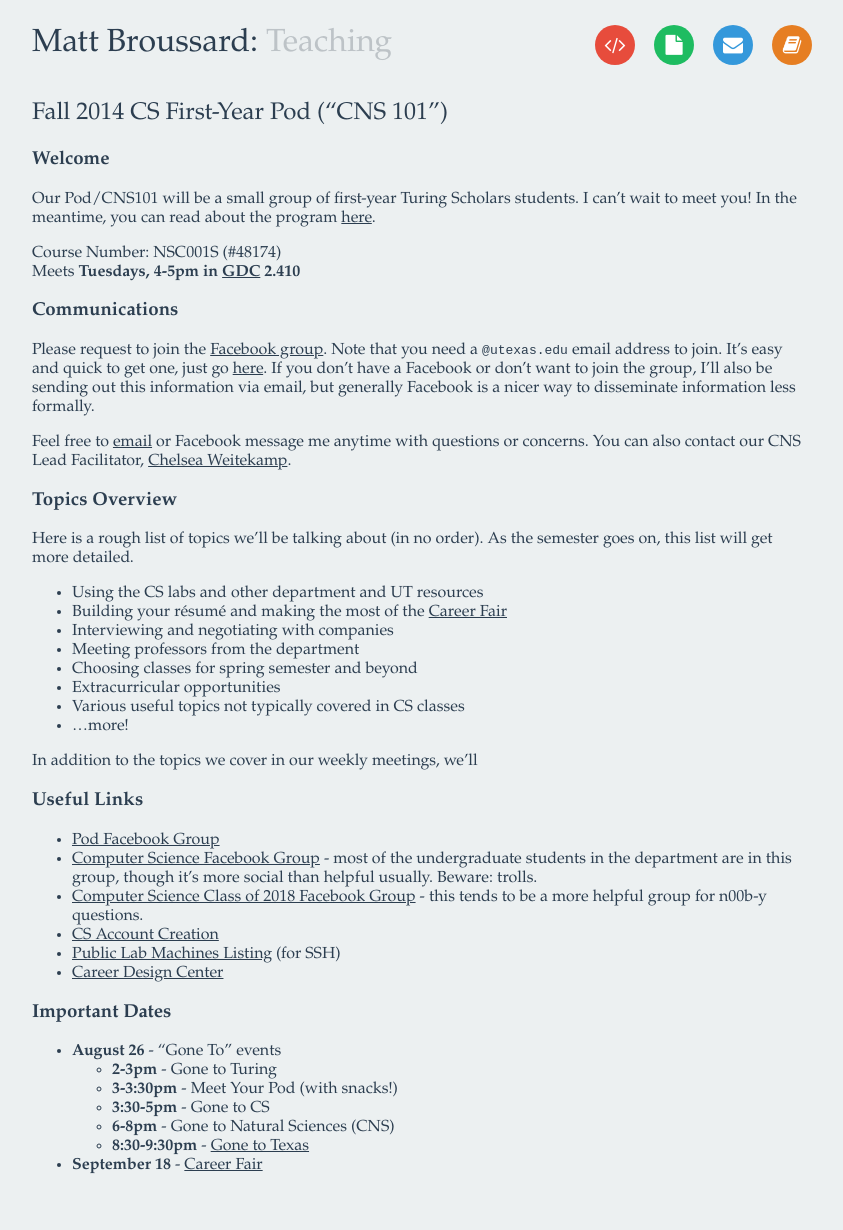
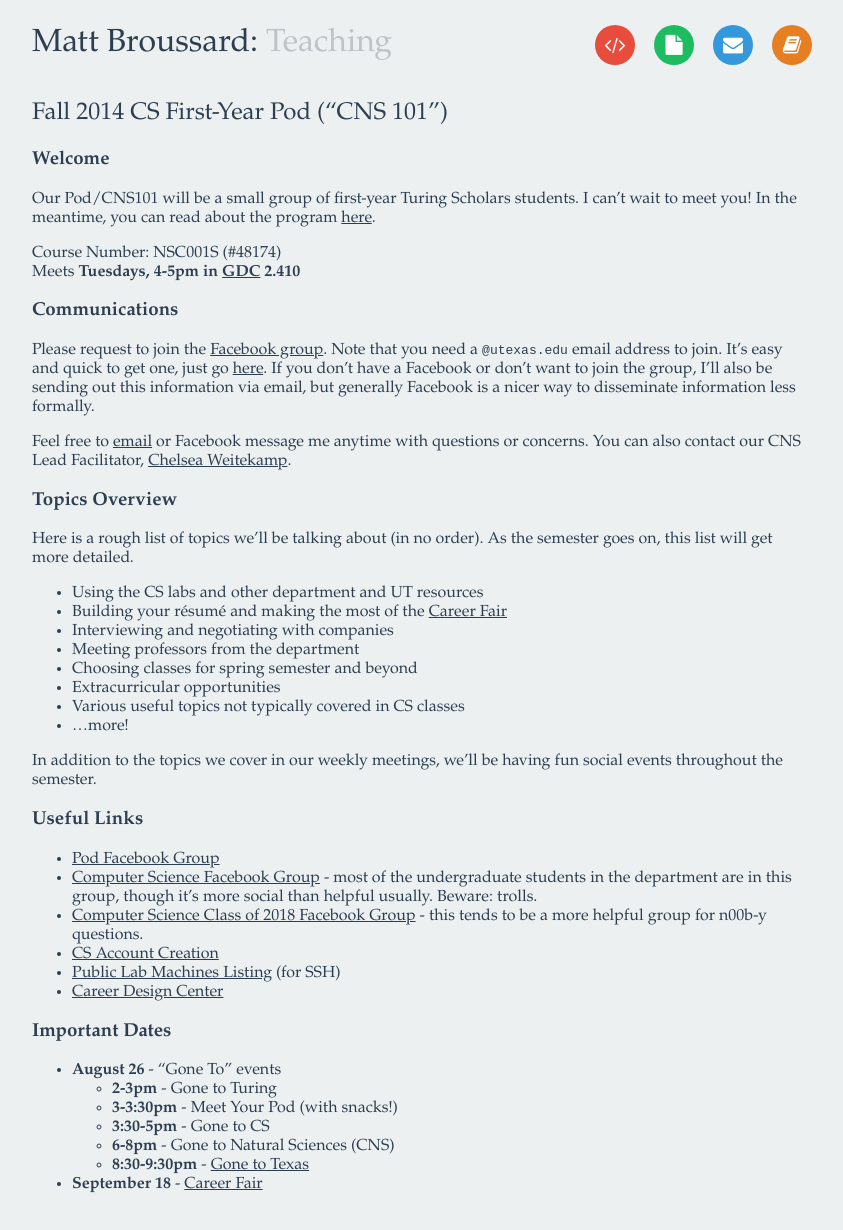
Before and after one commit to mattbroussard/mattbroussard.github.io, a Jekyll site: the page built from teaching/fall2014/pod/index.md, in a window 1280 px wide. Shown: the whole page, without its empty margins (218-1061 px from the left). Built offline with Jekyll 4.4.1, drawn with Linux system fonts in a browser that asks for light colours; nearby versions of some CDN libraries; comment, search, counter and statistics services are not loaded.

Commit message:
accidentally didn't finish a sentence

```diff
--- a/teaching/fall2014/pod/index.md
+++ b/teaching/fall2014/pod/index.md
@@ -33,7 +33,7 @@ Here is a rough list of topics we'll be talking about (in no order). As the seme
 - Various useful topics not typically covered in CS classes
 - ...more!
 
-In addition to the topics we cover in our weekly meetings, we'll
+In addition to the topics we cover in our weekly meetings, we'll be having fun social events throughout the semester.
 
 ### Useful Links
 
```
